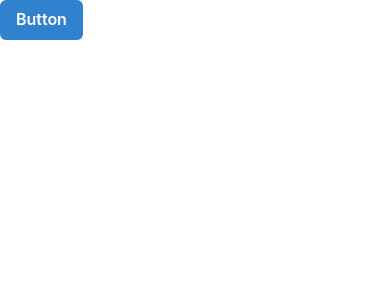
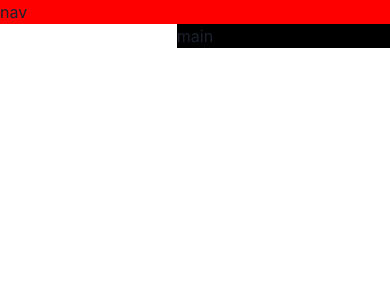
Before and after one commit to exfive45/mush_frontend, a React (Vite) app: page / in a window 390 px wide. Shown: the top 300 px of the page. Built offline with nearby package versions, Linux system fonts and the light colour scheme.

Commit message:
build a responsive layout

```diff
--- a/src/App.tsx
+++ b/src/App.tsx
@@ -1,9 +1,22 @@
-import { Button } from '@chakra-ui/react'
+import { Grid, GridItem, Show  } from "@chakra-ui/react"
 
 const App = () => {
   return (
     <>
-  <Button colorScheme='blue'>Button</Button>
+    <Grid templateAreas={{
+      base:`"nav nav" "aside main"`,
+      sm:`"nav " " main"`
+    }}>
+      <GridItem area="nav" bg='red'>nav</GridItem>
+
+      <Show above="lg">
+      <GridItem area="aside" bg='yellow'>aside</GridItem>
+      </Show>
+
+      <GridItem area="main" bg="black">main</GridItem>
+
+
+    </Grid>
     </>
   )
 }
```
